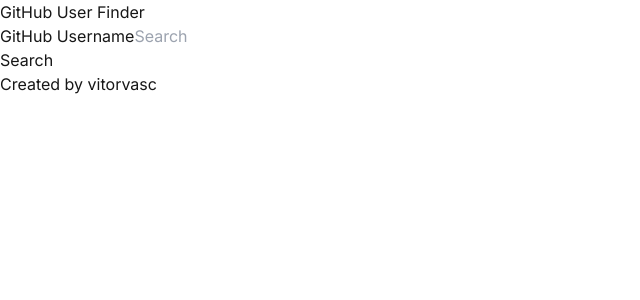
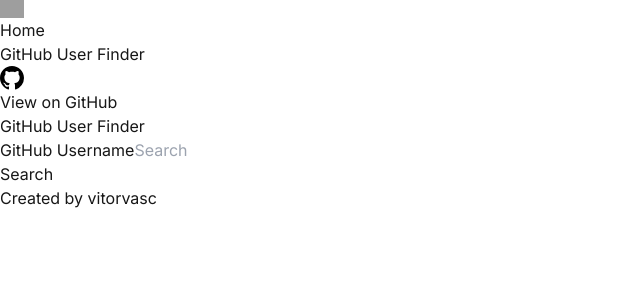
Before and after one commit to vitorvasc/app-github-finder, a Next.js app: page / in a window 1280 px wide. Shown: the top 300 px of the page, without its empty margins (0-640 px from the left). Built offline with nearby package versions, Linux system fonts and the light colour scheme; grey boxes are pictures that could not be loaded.

Commit message:
feat: add header

```diff
--- a/src/app/layout.tsx
+++ b/src/app/layout.tsx
@@ -2,6 +2,8 @@
 import { Inter } from 'next/font/google';
 import './globals.css';
 import { Suspense } from 'react';
+import { Footer } from '@/components/Footer';
+import { Header } from '@/components/Header';
 
 const inter = Inter({ subsets: ['latin'] });
 
@@ -19,22 +21,10 @@
     <html lang='en'>
       <body className={`${inter.className} flex flex-col min-h-screen`}>
         <div className='flex-grow'>
+          <Header />
           <Suspense fallback={<div>Loading...</div>}>{children}</Suspense>
         </div>
-
-        <footer className='w-full py-4 text-center bg-white border-t'>
-          <p className='text-sm text-gray-600'>
-            Created by {' '}
-            <a
-              href='https://github.com/vitorvasc'
-              target='_blank'
-              rel='noopener noreferrer'
-              className='text-blue-500 hover:text-blue-600 transition-colors'
-            >
-              vitorvasc
-            </a>
-          </p>
-        </footer>
+        <Footer />
       </body>
     </html>
   );
--- /dev/null
+++ b/src/components/Footer.tsx
@@ -0,0 +1,17 @@
+export function Footer() {
+  return (
+    <footer className='w-full py-4 text-center bg-white border-t'>
+      <p className='text-sm text-gray-600'>
+        Created by{' '}
+        <a
+          href='https://github.com/vitorvasc'
+          target='_blank'
+          rel='noopener noreferrer'
+          className='text-blue-500 hover:text-blue-600 transition-colors'
+        >
+          vitorvasc
+        </a>
+      </p>
+    </footer>
+  );
+}
--- /dev/null
+++ b/src/components/Header.tsx
@@ -0,0 +1,39 @@
+import GitHubIcon from '@/assets/icons/github.svg';
+import HomeIcon from '@/assets/icons/home.svg';
+import Image from 'next/image';
+import Link from 'next/link';
+
+export function Header() {
+  return (
+    <header className='w-full bg-white border-b sticky top-0 z-50'>
+      <div className='container mx-auto px-4 py-3'>
+        <div className='flex items-center justify-between'>
+          <div className='flex items-center space-x-4'>
+            <Link
+              href='/'
+              className='flex items-center space-x-2 text-neutral-700 hover:text-blue-500 transition-colors'
+            >
+              <Image src={HomeIcon} alt='Home' width='24' height='24' />
+
+              <span className='font-semibold'>Home</span>
+            </Link>
+          </div>
+
+          <h1 className='text-xl font-bold text-neutral-700 hidden sm:block'>
+            GitHub User Finder
+          </h1>
+
+          <a
+            href='https://github.com/vitorvasc/app-github-finder'
+            target='_blank'
+            rel='noopener noreferrer'
+            className='flex items-center space-x-2 text-neutral-700 hover:text-blue-500 transition-colors'
+          >
+            <Image src={GitHubIcon} alt='GitHub' width='24' height='24' />
+            <span className='hidden sm:inline'>View on GitHub</span>
+          </a>
+        </div>
+      </div>
+    </header>
+  );
+}
```
